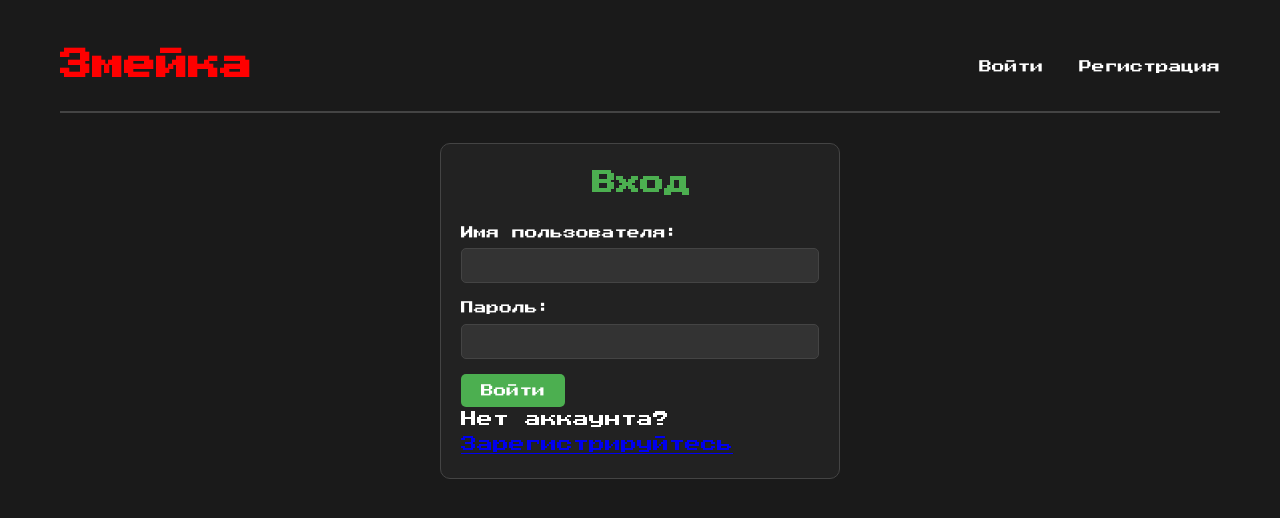
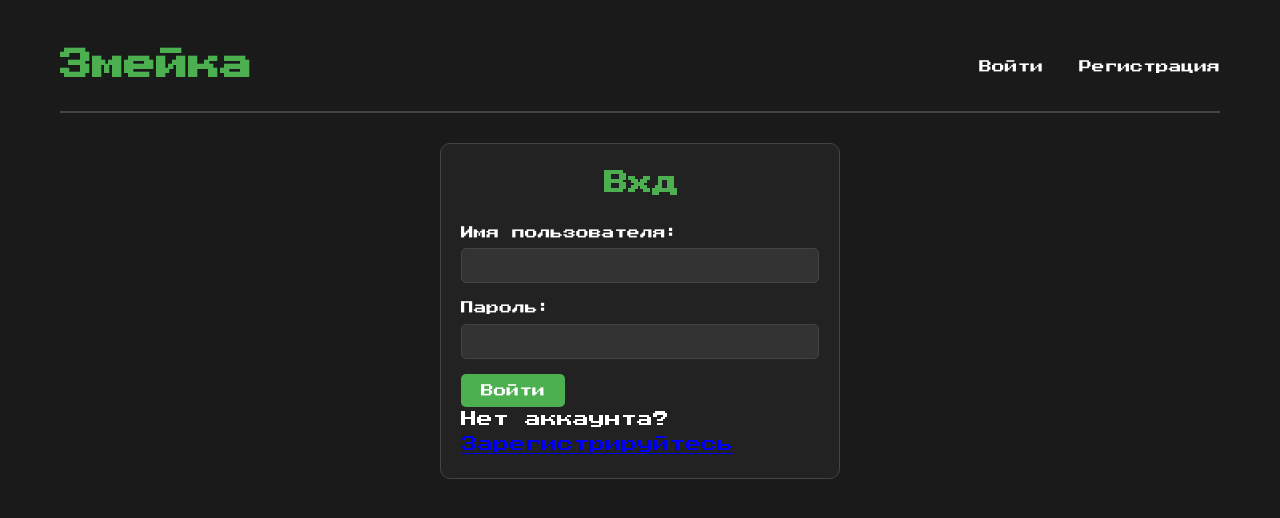
Before and after one commit to ZhadikMe/Zmeika, a Flask app: page /login in a window 1280 px wide. Shown: the top 518 px of the page. Run offline with Flask 3, Linux system fonts and the light colour scheme.

Commit message:
Proverka

```diff
--- a/snake/static/css/style.css
+++ b/snake/static/css/style.css
@@ -27,7 +27,7 @@ header {
 }
 
 header h1 {
-    color: #FF0000;
+    color: #4CAF50;
     font-size: 2rem;
 }
 
--- a/snake/templates/login.html
+++ b/snake/templates/login.html
@@ -4,7 +4,7 @@
 
 {% block content %}
 <div class="auth-form">
-    <h2>Вход</h2>
+    <h2>Вхд</h2>
     <form method="POST" action="{{ url_for('login') }}">
         <div class="form-group">
             <label for="username">Имя пользователя:</label>
```
